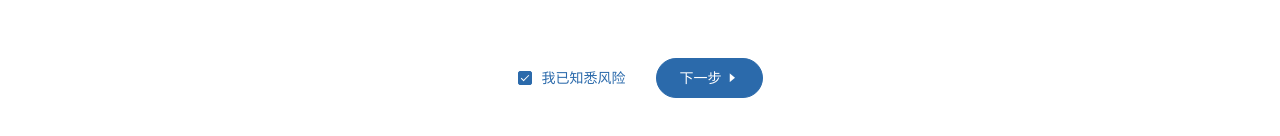
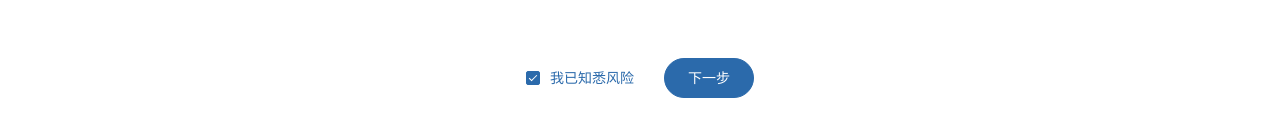
Before and after one commit to chenmianhan/vue-open-account-frontend, a Vue app in the folder vue-openaccount/: page /#/login/warning in a window 1280 px wide. Shown: the part 642-778 px from the top of the page. Built offline with nearby package versions, Linux system fonts and the light colour scheme.

Commit message:
'风险提示和输入资料的页面跳转'

```diff
--- a/vue-openaccount/src/pages/Warning.vue
+++ b/vue-openaccount/src/pages/user/beforecheck/warning.vue
@@ -31,7 +31,7 @@
           <!--我已知悉风险-->
           <el-checkbox v-model="checked">我已知悉风险</el-checkbox>
           <!--下一步按钮-->
-          <el-button type="primary" round @click='nextStepToInfo' :disabled="!checked">下一步<i class="el-icon-caret-right icon"></i></el-button>
+          <el-button type="primary" round @click='nextStepToInfo'>下一步</el-button>
         </el-row>
       </el-footer>
 
@@ -46,9 +46,9 @@ let data = () => {
     collapsed: false,
     systemName: '金证开户平台',
     userName: '新用户',
-    imagesbox:[{id:0, idView: require("../assets/image/hint1.jpg")},
-    {id:1, idView: require("../assets/image/hint2.jpg")},
-    {id:2, idView: require("../assets/image/hint3.jpg")}],
+    imagesbox:[{id:0, idView: require("../../../assets/image/hint1.jpg")},
+    {id:1, idView: require("../../../assets/image/hint2.jpg")},
+    {id:2, idView: require("../../../assets/image/hint3.jpg")}],
     checked: true
   }
 }
@@ -65,8 +65,7 @@ export default {
     },
     //下一步按钮跳转资料填写界面
     nextStepToInfo(){
-      //待填写，填写资料填写界面的路径
-      this.$router.push('/user/evaluation');
+      this.$router.push('/user/inputInfo');
     }
   },
   mounted: function() {
@@ -145,7 +144,4 @@ $header-height: 60px;
         max-height: 100%;
       }
     }
-    .icon{
-        margin-left:3px;
-    }
 </style>
--- a/vue-openaccount/src/pages/user/login/inputInfo.vue
+++ b/vue-openaccount/src/pages/user/login/inputInfo.vue
@@ -33,7 +33,7 @@
 
       <el-form-item>
         <el-button type="primary" @click="submitForm('infoForm')">提交</el-button>
-        <el-button @click="">返回</el-button>
+        <el-button @click="backToWarning">返回</el-button>
       </el-form-item>
     </el-form>
   </div>
@@ -83,7 +83,8 @@
               console.log('error submit!!');
               return false;
             }
-          });
+          }
+          );
 
           const postData ={
             name: this.infoForm.name,
@@ -102,8 +103,11 @@
             .catch(function (error) {
               console.log(error);
             });
+        },
+        //回到上一界面风险提示
+        backToWarning(){
+          this.$router.push('/login/warning');
         }
-
       }
     }
 </script>
--- a/vue-openaccount/src/router/index.js
+++ b/vue-openaccount/src/router/index.js
@@ -14,7 +14,7 @@ export default new Router({
       component: resolve => require(['../pages/Login.vue'], resolve)
     }, {
       path: '/login/warning',
-      component: resolve => require(['../pages/Warning.vue'], resolve),
+      component: resolve => require(['../pages/user/beforecheck/warning.vue'], resolve),
       name: '风险提示'
     },{
       path: '/user',
```
